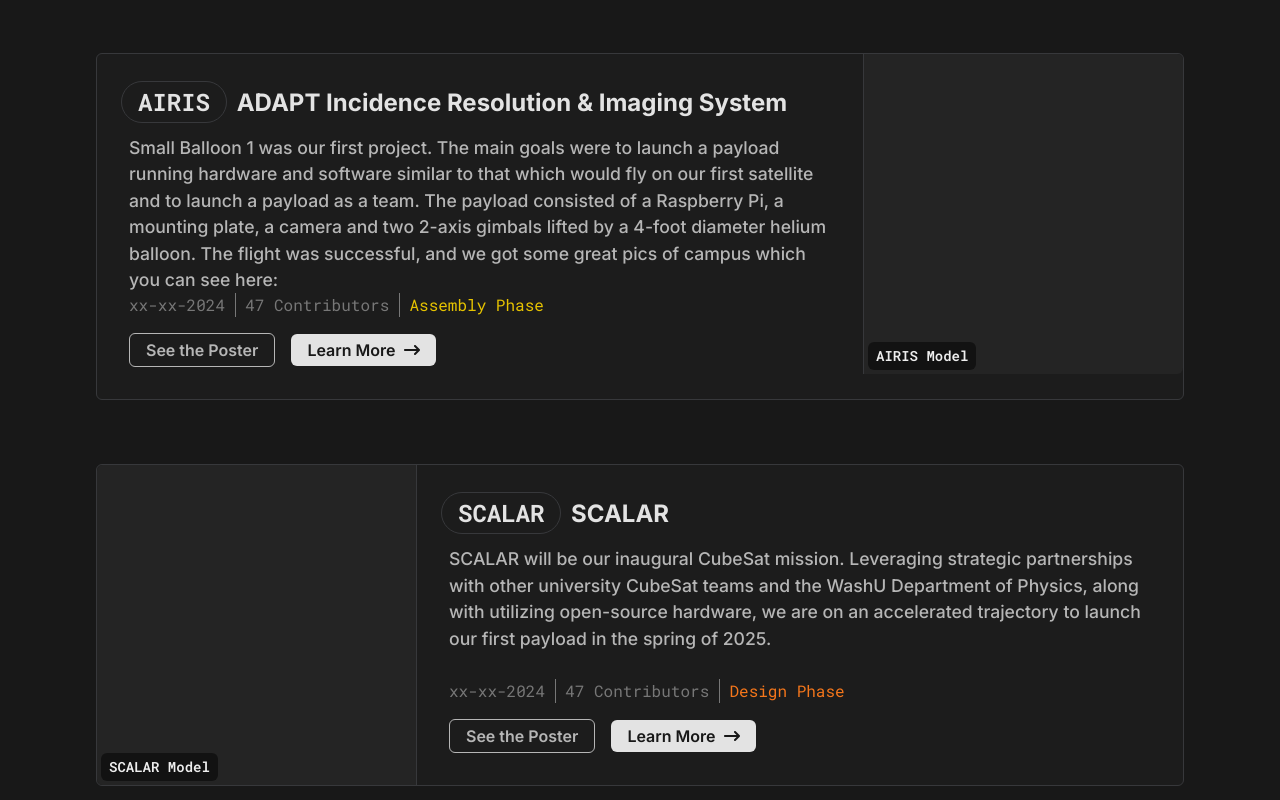
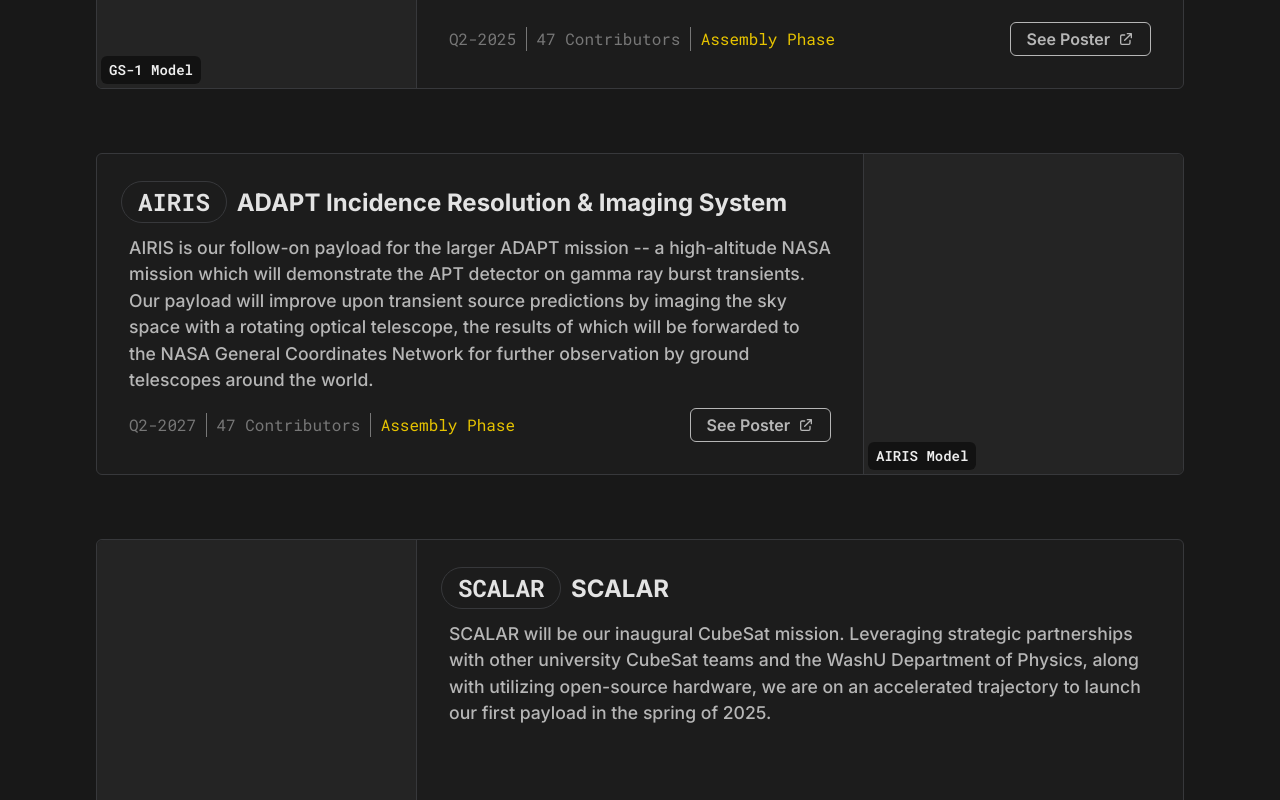
Before and after one commit to washu-satellite/website, a Next.js app: page / in a window 1280 px wide. Shown: the part 1540-2340 px from the top of the page. Built offline with nearby package versions, Linux system fonts and the light colour scheme.

Commit message:
clean up homepage

```diff
--- a/app/page.tsx
+++ b/app/page.tsx
@@ -84,7 +84,7 @@
 
               <div className={`flex flex-col gap-4 items-start font-sans pt-8 border-t-[2px] xl:border-l-[2px] xl:border-t-0 xl:pl-8 xl:pt-0 border-[${colors.textAlt}]`}>
                 <p className={"text-lg font-medium max-w-[60rem]"}>
-                  {content.missionStatement}
+                  {content.aboutUs}
                 </p>
                   <Button isLink={true} href={"/team"}>
                     <div className={"flex flex-row gap-2 items-center"}>
--- a/components/Button.tsx
+++ b/components/Button.tsx
@@ -10,6 +10,7 @@
     textColor?: string,
     isLink?: boolean,
     href?: string | UrlObject,
+    disabled?: boolean,
     onClick?: () => void
 }
 
@@ -56,7 +57,8 @@
 
     const style = `font-sans p-1 px-4 rounded-md font-semibold
     bg-[${color}] hover:bg-[${hoverColor}]
-    text-[${textColor}] border-[${borderColor}] ${borderColor ? "border-[1px]" : ""}`
+    text-[${textColor}] border-[${borderColor}] ${borderColor ? "border-[1px]" : ""}
+    ${props.disabled ? "cursor-not-allowed opacity-30" : ""}`
 
     return props.isLink ? (
         <Link
--- a/components/ProjectHighlight.tsx
+++ b/components/ProjectHighlight.tsx
@@ -6,6 +6,7 @@
 import clsx from "clsx";
 import Link from 'next/link';
 import { ProjectData } from "@/types/data";
+import { HiOutlineExternalLink } from "react-icons/hi";
 
 const getPhase = (phase: ProjectData['phase']) => {
     switch (phase) {
@@ -62,16 +63,21 @@
                         "flex flex-row md:text-left justify-center md:justify-start gap-4 items-center"
                     )}
                 >
-                    <Button style={'clear'} isLink={true} href={""}>
-                        See the Poster
-                    </Button>
+                    {props.posterUrl &&
+                        <Button isLink={true} style='clear' href={props.posterUrl}>
+                            <div className={"flex flex-row gap-2 items-center"}>
+                                <p>See Poster</p>
+                                <HiOutlineExternalLink />
+                            </div>
+                        </Button>
+                    }
 
-                    <Button isLink={true} href={`/projects/${props.id.replaceAll("-", "").toLowerCase()}`}>
+                    {/* <Button disabled isLink={true} href={`/projects/${props.id.replaceAll("-", "").toLowerCase()}`}>
                         <div className={"flex flex-row gap-2 items-center"}>
                             <p>Learn More</p>
                             <FaArrowRightLong />
                         </div>
-                    </Button>
+                    </Button> */}
                 </div>
             </div>
         </div>
--- a/const/content/projects.tsx
+++ b/const/content/projects.tsx
@@ -14,9 +14,10 @@
             short: "A UHF ground station to communicate with deployed payloads",
             description: "Ground Station 1 (GS-1) will be the communication center of our satellite operations, a system designed for communication with orbiting spacecraft and high altitude balloons. A high-gain in-house engineered Yagi antenna is attached to a commercial rotator and our roof mount.",
             contributors: 47,
-            date: "xx-xx-2024",
+            date: "Q2-2025",
             icon: (<FaSatelliteDish size={22} />),
-            phase: 'assembly'
+            phase: 'assembly',
+            posterUrl: "https://bpb-us-w2.wpmucdn.com/sites.wustl.edu/dist/d/4409/files/2024/12/GS-1-Poster.pdf"
         },
         overview: "",
         disciplineOverviews: []
@@ -27,11 +28,12 @@
             title: "ADAPT Incidence Resolution & Imaging System",
             url: "airis",
             short: "Upper-atmosphere optical telescope payload for spacial search algorithms and physics research",
-            description: "Small Balloon 1 was our first project. The main goals were to launch a payload running hardware and software similar to that which would fly on our first satellite and to launch a payload as a team. The payload consisted of a Raspberry Pi, a mounting plate, a camera and two 2-axis gimbals lifted by a 4-foot diameter helium balloon. The flight was successful, and we got some great pics of campus which you can see here:",
+            description: "AIRIS is our follow-on payload for the larger ADAPT mission -- a high-altitude NASA mission which will demonstrate the APT detector on gamma ray burst transients.  Our payload will improve upon transient source predictions by imaging the sky space with a rotating optical telescope, the results of which will be forwarded to the NASA General Coordinates Network for further observation by ground telescopes around the world.",
             contributors: 47,
-            date: "xx-xx-2024",
+            date: "Q2-2027",
             icon: (<IoTelescope size={24} />),
-            phase: 'assembly'
+            phase: 'assembly',
+            posterUrl: "https://bpb-us-w2.wpmucdn.com/sites.wustl.edu/dist/d/4409/files/2024/12/AIRIS-High-Precision-Optical-Follow-Up-Telescope-for-Gamma-Ray-Burst-Detection-with-ADAPT.pdf"
         },
         overview: "",
         disciplineOverviews: []
@@ -44,7 +46,7 @@
             short: "1U CubeSat integrating open-source hardware and communications software",
             description: "SCALAR will be our inaugural CubeSat mission. Leveraging strategic partnerships with other university CubeSat teams and the WashU Department of Physics, along with utilizing open-source hardware, we are on an accelerated trajectory to launch our first payload in the spring of 2025.",
             contributors: 47,
-            date: "xx-xx-2024",
+            date: "Q1-2026",
             icon: (<MdSatelliteAlt size={22} />),
             phase: 'design'
         },
@@ -59,9 +61,10 @@
             short: "3U CubeSat for astronomical transient imaging; spaceflight search algorithm testbed",
             description: "VECTOR is a 3U CubeSat designed as an educational platform and on-orbit search and control laboratory for multi-messenger astronomy developed primarily by undergraduate students. Its design invites broad participation, allowing students and the public to engage with and contribute to the mission through algorithm development and testing, building on the success of the ESA’s OPS-SAT. VECTOR combines optical astronomy with a modular in-house developed bus architecture, serving as an accessible in-space testbed and transient event observer.",
             contributors: 47,
-            date: "xx-xx-2024",
+            date: "?-2028",
             icon: (<MdSatelliteAlt size={22} />),
-            phase: 'design'
+            phase: 'design',
+            posterUrl: "https://bpb-us-w2.wpmucdn.com/sites.wustl.edu/dist/d/4409/files/2024/12/VECTOR-A-3U-CubeSat-for-Educational-and-Algorithmic-Development-in-Space-Based-Optical-Imaging.pdf"
         },
         overview: "",
         disciplineOverviews: []
@@ -74,9 +77,10 @@
             short: "Revolutionary hyperspectral capture technology demonstration",
             description: "SPINOR is a program designed to image the sub-30 MHz radio sky in fine resolution for the first time, which promises discoveries ranging across exoplanet magnetic interactions, heliophysics and space weather, and 21-cm cosmology. Its hardware consists of a set of spin stabilized conductive tethers located outside of the ionosphere, acting as configurable, low-frequency resonant antennas, with possible data processing techniques including imaging, beamforming, and interferometry",
             contributors: 47,
-            date: "xx-xx-2024",
+            date: "?-2028",
             icon: (<MdSatelliteAlt size={22} />),
-            phase: 'design'
+            phase: 'design',
+            posterUrl: "https://bpb-us-w2.wpmucdn.com/sites.wustl.edu/dist/d/4409/files/2024/12/AIRIS-High-Precision-Optical-Follow-Up-Telescope-for-Gamma-Ray-Burst-Detection-with-ADAPT.pdf"
         },
         overview: "",
         disciplineOverviews: []
@@ -89,7 +93,7 @@
             short: "A small balloon payload with a camera; our first development effort",
             description: "Small Balloon 1 was our first project. The main goals were to launch a payload running hardware and software similar to that which would fly on our first satellite and to launch a payload as a team. The payload consisted of a Raspberry Pi, a mounting plate, a camera and two 2-axis gimbals lifted by a 4-foot diameter helium balloon. The flight was successful, and we got some great pics of campus which you can see here:",
             contributors: 11,
-            date: "xx-xx-2024",
+            date: "Q2-2024",
             icon: (<BiSolidBalloon size={28}/>),
             phase: 'success'
         },
```
